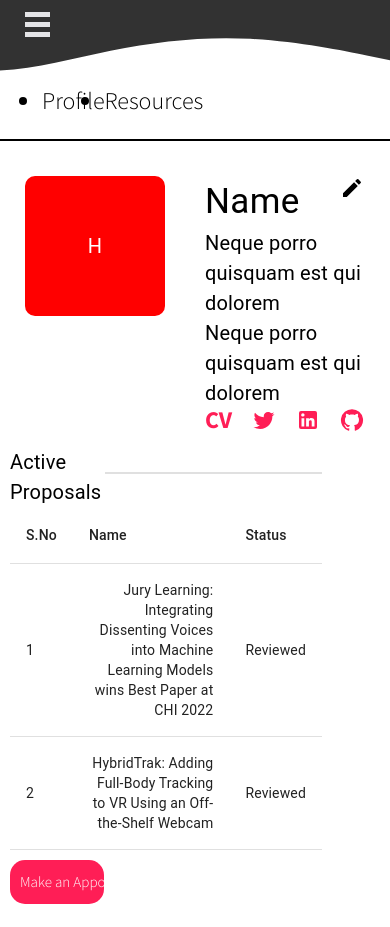
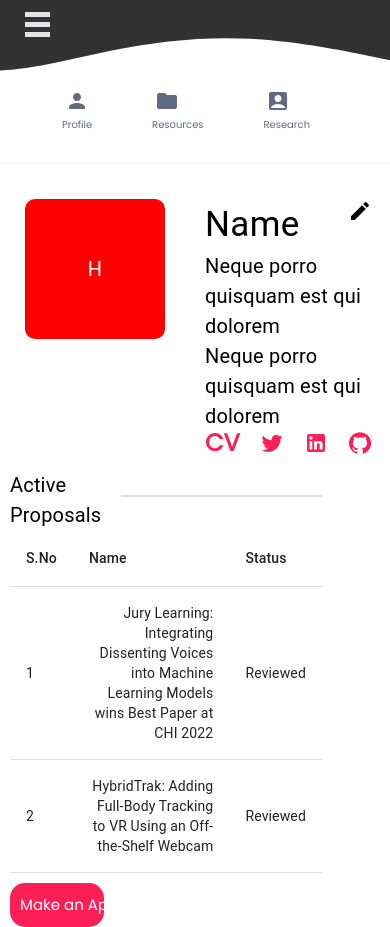
Before and after one commit to rohittp0/vr-world, a React app: page /dashboard in a window 390 px wide. Before the commit the page ends 904 px from the top, so only its background shows below. Built offline with nearby package versions, Linux system fonts and the light colour scheme.

Commit message:
profile-modifications and sidebar

```diff
--- /dev/null
+++ b/src/components/ProjStart/index.tsx
@@ -0,0 +1,15 @@
+import React from "react";
+
+
+const ProjStart = () =>
+{
+  return (
+     <div className='topicpage'>
+     <h1>iframe</h1>
+          </div>
+
+
+  );
+};
+
+export default ProjStart;
--- a/src/components/Resources/index.tsx
+++ b/src/components/Resources/index.tsx
@@ -22,7 +22,6 @@ const Resources = () =>
           <div className="resvideo">
               <Typography variant="h4" fontFamily="Poppins" fontWeight="bold" fontSize="20px">Videos</Typography>
               <div className="prfdivider"/>
-
                       </div>
               <div className={"videos"}>
                   <Card sx={{ maxWidth: 345, borderRadius:"15px" }}>
--- /dev/null
+++ b/src/components/Topic/index.tsx
@@ -0,0 +1,15 @@
+import React from "react";
+
+
+const Topic = () =>
+{
+  return (
+     <div className='topicpage'>
+     <h1>iframe</h1>
+          </div>
+
+
+  );
+};
+
+export default Topic;
--- a/src/pages/dashboard/index.tsx
+++ b/src/pages/dashboard/index.tsx
@@ -1,26 +1,46 @@
-
-import React, {useState} from "react";
+import {React, useState} from "react";
 import Header from "../../components/Header/Header";
 import Profile from "../../components/Profile";
+import Topic from"../../components/Topic";
+import ProjStart from"../../components/ProjStart";
+import {Person, Folder, AccountBox, Article, EmojiEmotions} from "@mui/icons-material";
 import Resources from "../../components/Resources";
 import "../../styles/dash.css";
 
 const Dashboard = () =>
 {
+    function expand()
+        {
+      const exp = document.getElementsByClassName("subdash")[0];
+                                 if(exp.style.display==="block")
+                                    exp.style.display="none";
+                                    else
+                                    exp.style.display="block";
+        };
     const [page, setPage]=useState("profile");
+
     return (
 <>
             <Header />
             <div className="dashmain">
              <div className="dashbar">
                         <ul className="dashmenu">
-                            <li className="menu-item" onClick={() => setPage("profile")}>Profile</li>
-                            <li className="menu-item" onClick={() => setPage("resources")}>Resources</li>
+                            <li className="menu-item" onClick={() => setPage("profile")}><Person sx={{minWidth:"30px"}}/>Profile</li>
+                            <li className="menu-item" onClick={() => setPage("resources")}><Folder sx={{minWidth:"30px"}}/>Resources</li>
+                            <li className="menu-item-click" onClick={()=>expand()}><AccountBox sx={{minWidth:"30px"}}/>Research</li>
+                             <ul className="subdash">
+                                                        <li className="menu-item" onClick={() => setPage("topic")}><Article sx={{minWidth:"30px"}}/>Topic List</li>
+                                                        <li className="menu-item" onClick={() => setPage("projstart")}><EmojiEmotions sx={{minWidth:"30px"}}/>Start a Project</li>
+                                                    </ul>
                         </ul>
                     </div>
                 <div className="compFrame">
                            {page === "profile" && <Profile />}
                            {page === "resources" && <Resources />}
+                           {page === "topic" && <Topic />}
+                           {page === "projstart" && <ProjStart />}
+
+
                 </div>
                 </div>
                 </>
--- a/src/styles/dash.css
+++ b/src/styles/dash.css
@@ -1,7 +1,10 @@
+@import url('https://fonts.googleapis.com/css2?family=Poppins&display=swap');
+
 .dashmain{
+    font-family: 'Poppins', sans-serif;
     display: flex;
     justify-content: flex-start;
-    gap:100px;
+    gap:50px;
 }
 .profile_head {
     display: flex;
@@ -11,18 +14,10 @@
     width: 80%;
 }
 .dashbar{
-    border-right:2px solid;
-    padding: 10px;
+    font-size: 15px;
+    border-right:1px solid #EDF0F2;
+    padding-right: 50px;
     margin-top: -10px;
-}
-.reshead{
-    font-family: 'Poppins';
-    padding: 3px;
-    font-style: normal;
-    font-weight: bold;
-    font-size: 36px;
-    line-height: 30px;
-    color:#323E4D;
 }
 .dashbutton {
     text-align: center;
@@ -37,6 +32,32 @@
     color: #ff1e56;
     margin-top: -10px;
 }
+.dashmenu>li{
+    display: flex;
+    justify-content: flex-start;
+    padding:30px;
+    border-radius: 10px;
+}
+.dashmenu>li:hover,.subdash>li:hover{
+    color:white;
+    background: linear-gradient(180deg, #FF1E56 0%, #FF4B78 100%);
+    box-shadow: 0px 5px 10px rgba(64, 94, 128, 0.02);
+    border-radius: 10px;
+}
+.subdash{
+    display: none;
+}
+.subdash>li{
+    display: flex;
+    justify-content: flex-start;
+    border-radius: 10px;
+    margin-left:-5px;
+    padding:5px;
+    list-style-type: none;
+}
+
+
+
 .prfcontainer,.rescontainer{
     margin-top: -80px;
 }
@@ -74,7 +95,21 @@
 
 .proposals{
     display:flex;
+    flex-wrap: nowrap;
+    gap:20px;
 }
+
+
+.reshead{
+    font-family: 'Poppins';
+    padding: 3px;
+    font-style: normal;
+    font-weight: bold;
+    font-size: 36px;
+    line-height: 30px;
+    color:#323E4D;
+}
+
 .resvideo,.reshead{
     display:flex;
     gap:5px;
@@ -89,6 +124,11 @@
     gap:40px;
     flex-wrap: wrap;
 }
+.dashmenu{
+    color:#606A80;
+    list-style-type: none;
+}
+
 .resbar{
     width: 30px;
     height: 36px;
@@ -98,10 +138,8 @@
     transition: 1.5s;
     font-size: 11px;
     border-radius: 30px;
-
 }
 .resbar:focus{
-
     font-size: 17px;
     border-radius: 30px;
     color: #B8C1CC;
@@ -109,8 +147,6 @@
     border-color: #ff1e56;
     font-weight: bold;
     height: 26px;
-;
-
 }
 @media only screen and (max-width: 450px){
     .compFrame{
@@ -121,11 +157,28 @@
         flex-direction: row;
     }
     .dashmain{
+        gap:100px;
         display: flex;
         flex-direction: column;
     }
     .dashbar{
-        border-bottom: 2px solid;
+        font-size: 10px;
+        border-bottom: 1px solid #EDF0F2;
         border-right: 0px;
     }
+    .subdash>li{
+        padding:10px;
+        font-size: 10px;
+        display: flex;
+        flex-direction: column;
+        justify-content: center;
+    }
+    .dashmenu>li{
+        display: flex;
+        flex-direction: column;
+        justify-content: center;
+        padding:10px;
+        margin:0px auto;
+        border-radius: 10px;
+    }
 }
```
